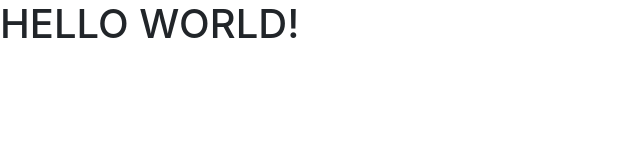
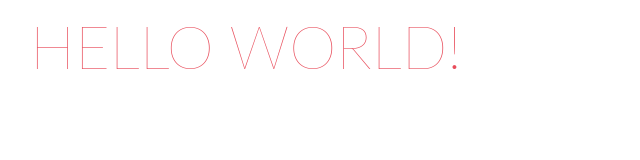
Before and after one commit to erikaalonso/hello-world, a plain HTML site: page index.html in a window 1280 px wide. Shown: the whole page, without its empty margins (0-640 px from the left). Drawn offline with nearby package versions, Linux system fonts and the light colour scheme; files that its build step writes are made by us from their sources.

Commit message:
Add correct style.css

```diff
--- a/style.css
+++ b/style.css
@@ -1,15 +1,31 @@
-<!DOCTYPE HTML>
-<html>
-    <head>
-        <meta charset="utf-8">
-        <meta name="viewport" content="width=device-width, initial-scale=1">
-        <title>HELLO WORLD!</title>
-        <link rel="stylesheet" href="css/bootstrap.css">
-        <link rel="stylesheet" href="css/style.css">
-    </head>
-    <body>
-    	<div>
-    		<h1 class="thin bright">HELLO WORLD!</h1>
-    	</div>
-    </body>
-</html>
+
+* {
+    -webkit-box-sizing: border-box;
+    -moz-box-sizing: border-box;
+    -ms-box-sizing: border-box;
+    box-sizing: border-box;
+}
+
+body {
+	margin:0 auto;
+	padding: 10px 30px;
+}
+
+
+body, h1, h3, h4 {
+    font-family:"Lato", "Helvetica", sans-serif;
+}
+
+h1 {
+    font-size:60px;
+    color:#404040;
+    text-align:left;
+}
+
+.thin {
+	font-weight:100;
+}
+
+.bright {
+	color:#e84d5b;
+}
```
